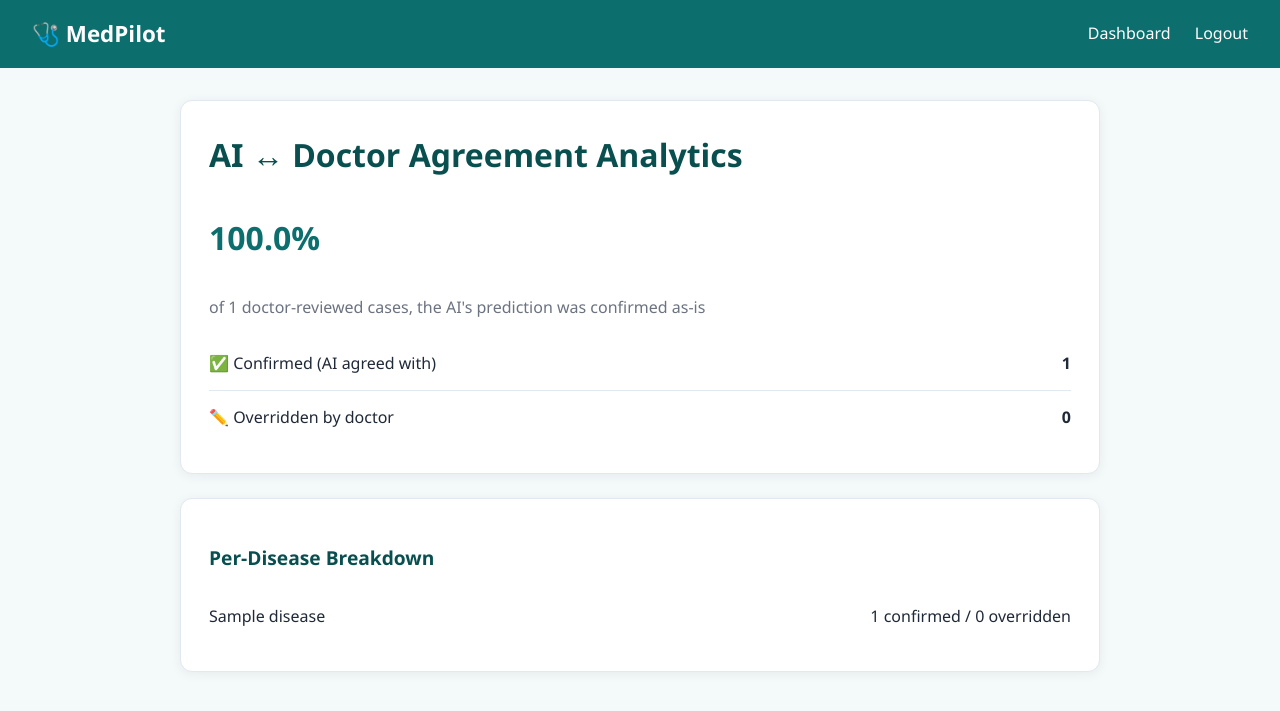
After one commit to Sami21234/medPilot, a Flask app: page /admin/analytics in a window 1280 px wide. The commit adds this page. Shown: the top 711 px of the page. Run offline with Flask 3, Linux system fonts and the light colour scheme; a user stored in the database is signed in; tables that the repository leaves empty hold one stand-in row (values such as "Sample post"); parts of the project's set-up code (start-up, migrations or seed data) failed here and were passed over.

Commit message:
feat: add doctor/AI agreement-rate analytics dashboard

```diff
--- /dev/null
+++ b/templates/admin_analytics.html
@@ -0,0 +1,26 @@
+{% extends "base.html" %}
+{% block content %}
+<div class="card">
+  <h1>AI ↔ Doctor Agreement Analytics</h1>
+  <p style="font-size:2rem; color:var(--primary); font-weight:700">{{ agreement_rate }}%</p>
+  <p style="color:var(--muted)">of {{ total }} doctor-reviewed cases, the AI's prediction was confirmed as-is</p>
+  <div class="case-row">
+    <div>✅ Confirmed (AI agreed with)</div><div><strong>{{ agreed }}</strong></div>
+  </div>
+  <div class="case-row">
+    <div>✏️ Overridden by doctor</div><div><strong>{{ overridden }}</strong></div>
+  </div>
+</div>
+
+<div class="card">
+  <h2>Per-Disease Breakdown</h2>
+  {% for disease, counts in per_disease.items() %}
+    <div class="case-row">
+      <div>{{ disease }}</div>
+      <div>{{ counts.agreed }} confirmed / {{ counts.overridden }} overridden</div>
+    </div>
+  {% else %}
+    <p class="empty-state">No validated cases yet - data will appear here as doctors review cases.</p>
+  {% endfor %}
+</div>
+{% endblock %}
--- a/templates/admin_dashboard.html
+++ b/templates/admin_dashboard.html
@@ -2,6 +2,7 @@
 {% block content %}
 <div class="card">
   <h1>Doctor Verification Queue</h1>
+  <a href="/admin/analytics" class="btn btn-outline" style="margin-bottom:16px;display:inline-block">📊 View Agreement Analytics</a>
   {% for d in unverified_doctors %}
     <div class="case-row">
       <div>{{ d.user.name }} ({{ d.user.email }}) - {{ d.specialization }}, License: {{ d.license_number }}</div>
```
